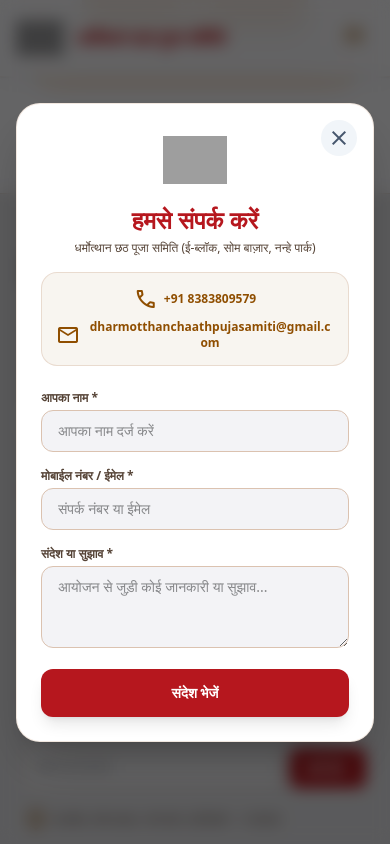
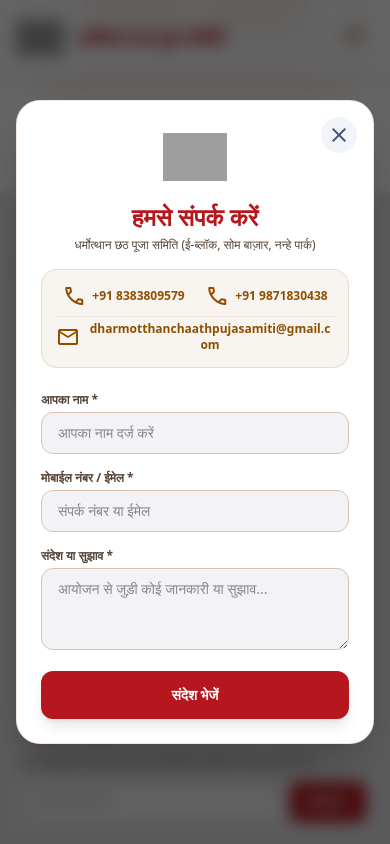
Before and after one commit to suraj127/dharmotthanchhathpujasamiti, a React (Vite) app: page / in a window 390 px wide. Both pictures are taken after a click on the button "qr_code_2". Shown: the part 3452-4296 px from the top of the page. Built offline with nearby package versions, Linux system fonts and the light colour scheme; grey boxes are pictures that could not be loaded.

Commit message:
Update-Rajnish-Rai-photo-and-contact-phone-9871830438

```diff
--- a/index.html
+++ b/index.html
@@ -50,7 +50,7 @@
       "url": "https://dharmotthanchhathpujasamiti.in/",
       "logo": "https://dharmotthanchhathpujasamiti.in/logo.png",
       "image": "https://dharmotthanchhathpujasamiti.in/gallery/chhath-1.jpeg",
-      "telephone": "+91-8383809579",
+      "telephone": ["+91-8383809579", "+91-9871830438"],
       "email": "dharmotthanchaathpujasamiti@gmail.com",
       "address": {
         "@type": "PostalAddress",
--- a/src/components/Footer.tsx
+++ b/src/components/Footer.tsx
@@ -1,5 +1,5 @@
 import React, { useState } from 'react';
-import { OFFICIAL_LOGO_URL, CONTACT_PHONE, CONTACT_EMAIL } from '../constants';
+import { OFFICIAL_LOGO_URL, CONTACT_PHONE, CONTACT_PHONE_2, CONTACT_EMAIL } from '../constants';
 import { submitFormAndSendEmail } from '../lib/emailService';
 
 interface FooterProps {
@@ -97,6 +97,12 @@ export const Footer: React.FC<FooterProps> = ({
                 </a>
               </li>
               <li>
+                <a href={`tel:${CONTACT_PHONE_2.replace(/\s+/g, '')}`} className="flex items-center gap-1.5 text-xs text-[#554336] hover:text-[#b6171e] transition-colors">
+                  <span className="material-symbols-outlined text-base text-[#8f4e00]">call</span>
+                  <span className="font-medium">{CONTACT_PHONE_2}</span>
+                </a>
+              </li>
+              <li>
                 <a href={`mailto:${CONTACT_EMAIL}`} className="flex items-center gap-1.5 text-xs text-[#554336] hover:text-[#b6171e] transition-colors break-all">
                   <span className="material-symbols-outlined text-base text-[#8f4e00]">mail</span>
                   <span className="font-medium">{CONTACT_EMAIL}</span>
--- a/src/components/Modals.tsx
+++ b/src/components/Modals.tsx
@@ -1,5 +1,5 @@
 import React, { useState } from 'react';
-import { OFFICIAL_LOGO_URL, CONTACT_PHONE, CONTACT_EMAIL } from '../constants';
+import { OFFICIAL_LOGO_URL, CONTACT_PHONE, CONTACT_PHONE_2, CONTACT_EMAIL } from '../constants';
 import { submitFormAndSendEmail } from '../lib/emailService';
 
 interface ModalProps {
@@ -180,15 +180,23 @@ export const ContactModal: React.FC<ModalProps> = ({ isOpen, onClose }) => {
             धर्मोत्थान छठ पूजा समिति (ई-ब्लॉक, सोम बाज़ार, नन्हे पार्क)
           </p>
 
-          <div className="mt-4 p-3.5 bg-[#f8f5f0] border border-[#dbc2b0]/50 rounded-2xl flex flex-col sm:flex-row items-center justify-around gap-2 text-xs">
+          <div className="mt-4 p-3.5 bg-[#f8f5f0] border border-[#dbc2b0]/50 rounded-2xl flex flex-col gap-2 text-xs">
+            <div className="flex flex-wrap items-center justify-around gap-2">
               <a href={`tel:${CONTACT_PHONE.replace(/\s+/g, '')}`} className="flex items-center gap-1.5 text-[#8f4e00] font-bold hover:text-[#b6171e] transition-colors">
                 <span className="material-symbols-outlined text-base">call</span>
                 <span>{CONTACT_PHONE}</span>
               </a>
-            <a href={`mailto:${CONTACT_EMAIL}`} className="flex items-center gap-1.5 text-[#8f4e00] font-bold hover:text-[#b6171e] transition-colors break-all">
+              <a href={`tel:${CONTACT_PHONE_2.replace(/\s+/g, '')}`} className="flex items-center gap-1.5 text-[#8f4e00] font-bold hover:text-[#b6171e] transition-colors">
+                <span className="material-symbols-outlined text-base">call</span>
+                <span>{CONTACT_PHONE_2}</span>
+              </a>
+            </div>
+            <div className="text-center pt-1 border-t border-[#dbc2b0]/30">
+              <a href={`mailto:${CONTACT_EMAIL}`} className="inline-flex items-center gap-1.5 text-[#8f4e00] font-bold hover:text-[#b6171e] transition-colors break-all">
                 <span className="material-symbols-outlined text-base">mail</span>
                 <span>{CONTACT_EMAIL}</span>
               </a>
+            </div>
           </div>
         </div>
 
--- a/src/constants.ts
+++ b/src/constants.ts
@@ -1,3 +1,4 @@
 export const OFFICIAL_LOGO_URL = 'https://lh3.googleusercontent.com/aida-public/AB6AXuBkNiOkY6z-03qr78aZSLgwplM1UlCmJcMzI3e1XBp7eoz37Qn2cimAKLajiXrWPv5BjFypcxKpt7jN7EfQEaJjzsCo73Itn5hFv28JAdd45EYh8yLV1b6oc5FdOQ6f0_VRz4F2eP_r9KFI_tKdK9SDbYb7jdjGpmz6lbgUQRht-c2-yqcMYemx2duXPH09HbkD8QBdys-vSGl3cqV1Dw5RU7nxjkXKEdALAbYn1krfHuD98-B6cZCgxZhC_z1xRo-U7iDm7PUjdzE=s1200';
 export const CONTACT_PHONE = '+91 8383809579';
+export const CONTACT_PHONE_2 = '+91 9871830438';
 export const CONTACT_EMAIL = 'dharmotthanchaathpujasamiti@gmail.com';
```
Also changed, not shown: public/members/rajnish-rai.jpeg. Lines whose indentation alone changed are shown as unchanged.
